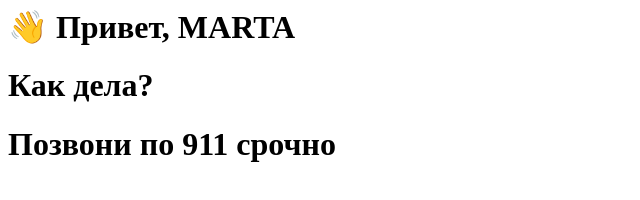
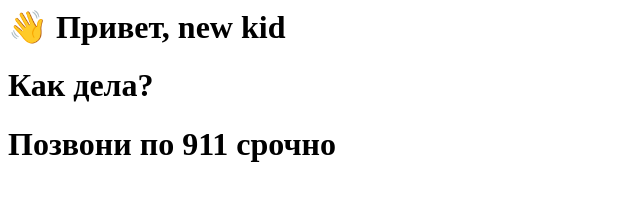
Before and after one commit to arseniykrause/tn, a plain HTML site: page index.html in a window 1280 px wide. Shown: the full height of the page, 0-640 px from the left. Drawn offline with Linux system fonts and the light colour scheme.

Commit message:
name changed to newkid

```diff
--- a/index.html
+++ b/index.html
@@ -1,4 +1,4 @@
 
-<h1>👋 Привет, MARTA</h1>
+<h1>👋 Привет, new kid</h1>
 <h1> Как дела? </h1>
 <h1>  Позвони по 911 срочно </h1>
```
